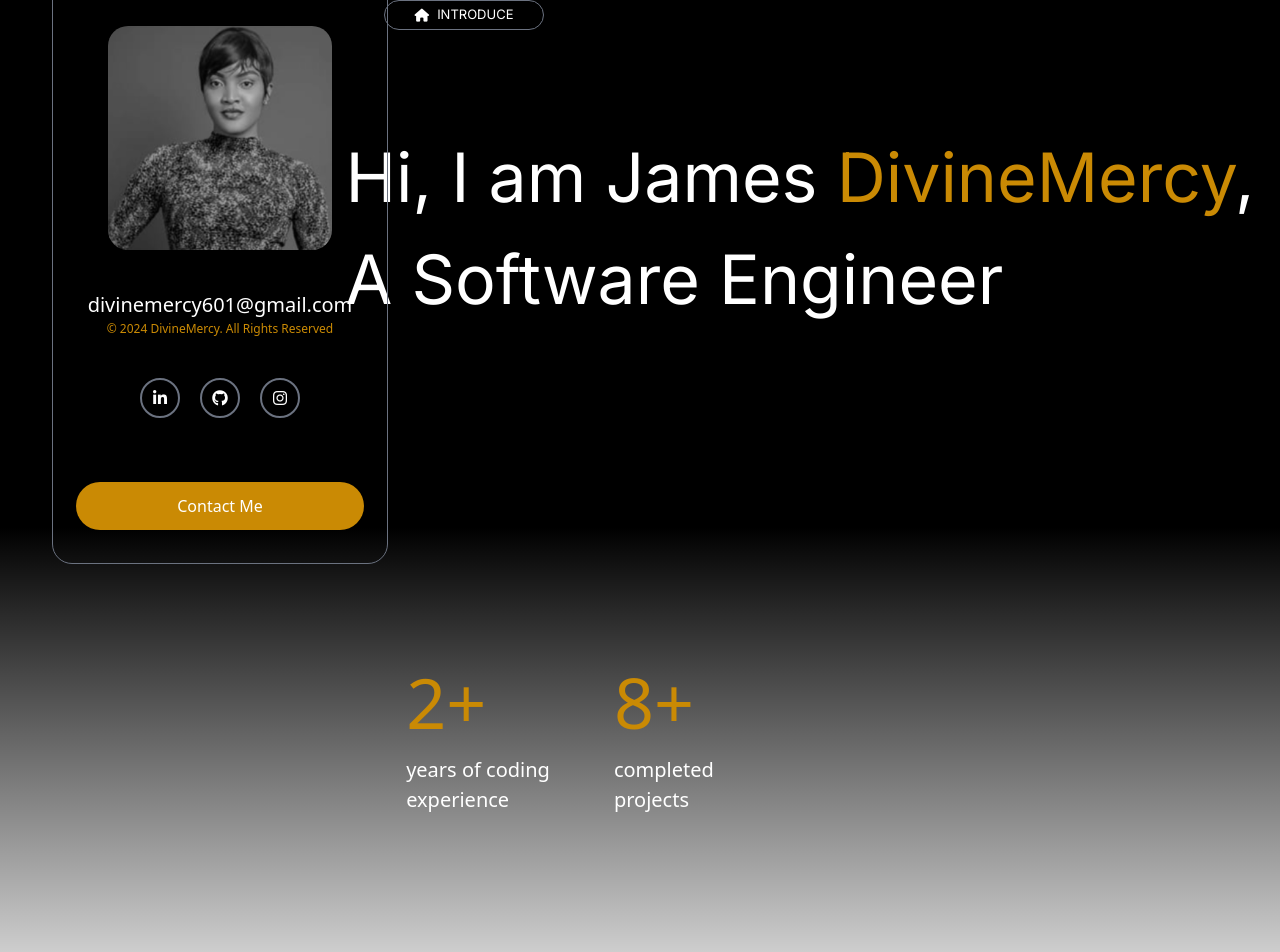
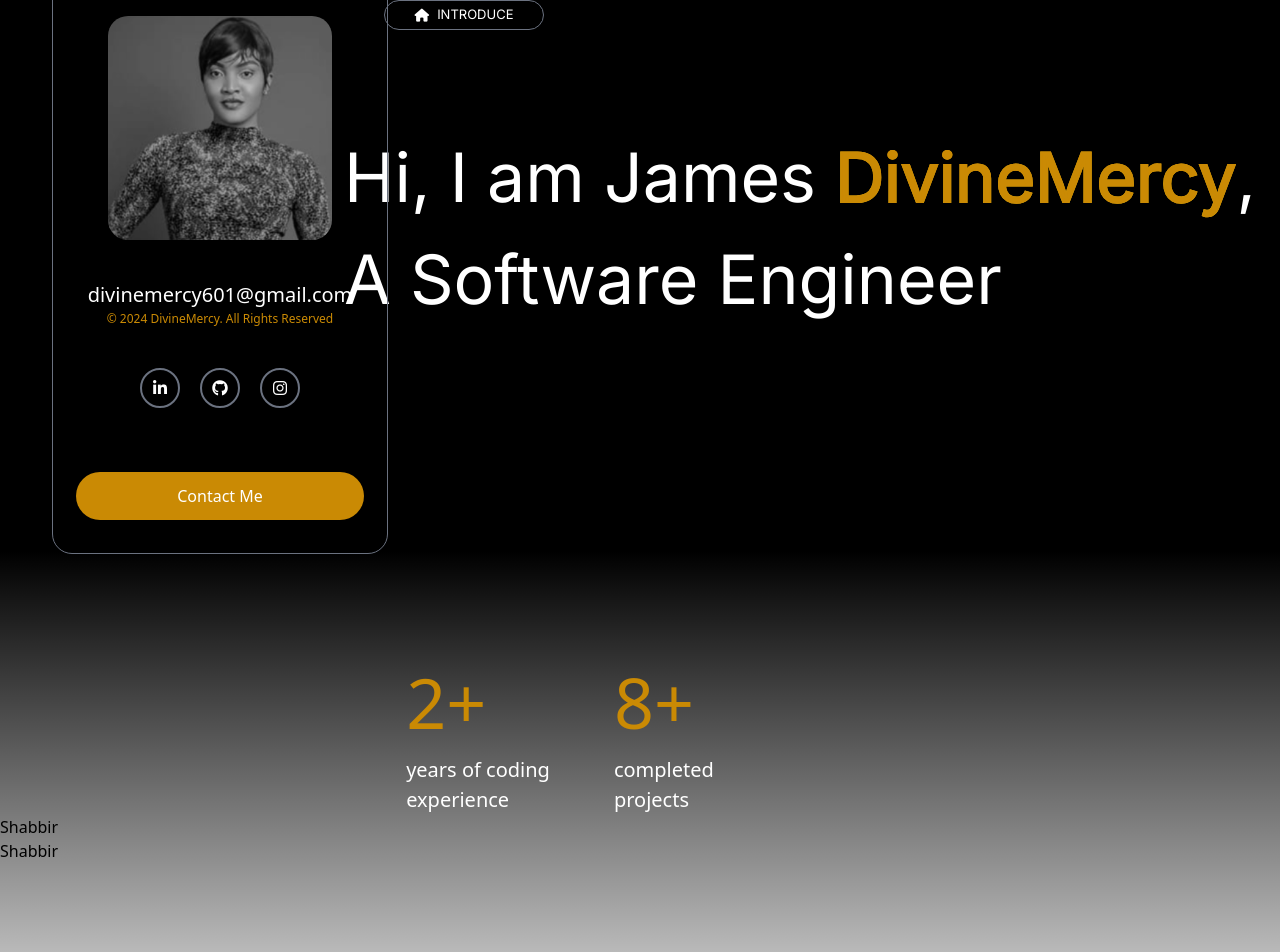
Before and after one commit to Divinegirl8/project, a React (Create React App) app: page /heroPage in a window 1280 px wide. Shown: the part 160-1112 px from the top of the page. Built offline with nearby package versions, Linux system fonts and the light colour scheme.

Commit message:
new commit

```diff
--- a/src/component/HeroPage/index.module.css
+++ b/src/component/HeroPage/index.module.css
@@ -10,3 +10,29 @@
 .animateRotate {
   animation: rotate 10s linear infinite;
 } */
+
+
+
+.txt {
+  color: transparent;
+  -webkit-text-stroke: 2px #ca8a04;
+  position: relative;
+  display: inline-block;
+  background: linear-gradient(to top, #facc15 0%, #ca8a04 50%, transparent 100%);
+  background-size: 100% 200%;
+  -webkit-background-clip: text;
+  background-clip: text;
+  animation: fillEffect 3s infinite ease-in-out;
+}
+
+@keyframes fillEffect {
+  0% {
+      background-position: 0% 100%;
+  }
+  50% {
+      background-position: 0% 50%;
+  }
+  100% {
+      background-position: 0% 0%;
+  }
+}
--- a/src/component/HeroPage/index.tsx
+++ b/src/component/HeroPage/index.tsx
@@ -26,7 +26,7 @@
 //         <div className={`cursor-none bg-gradient-to-b from-black via-black to-transparent lg:pb-[15rem] pb-[45rem]  relative  ${style.customCursor}`} ref={ref}>
 //             <div className="">
 
-//                 <div className="border-gray-500 border-[0.5px] lg:w-[21rem] h-[39rem] mt-5  px-2 mx-5 lg:px-0 rounded-[20px] lg:left-5 lg:top-10 lg:mt-[80px] sm:mx-[2rem] lg:fixed z-50">
+//                 <div className="border-gray-500 border-[0.5px] lg:w-[21rem] h-[39rem] mt-5  px-2 mx-5 lg:px-0 rounded-[20px] lg:left-5 lg:top-[10px] lg:my-[5rem]   sm:mx-[2rem] lg:fixed z-50">
 
 //                    <div className="mt-5 ml-7">
 //                    <img src={logo} className=" w-[9rem]" />
@@ -47,7 +47,6 @@
 //                     </div>
 
 
-
 //                         <div className="rounded-[50px] h-10 w-10 border-2 border-gray-500 hover:border-yellow-600 text-white flex items-center justify-center cursor-pointer">
 //                             <a href="https://github.com/Divinegirl8" target="_blank" rel="noopener noreferrer">
 //                                 <i className="fa-brands fa-github" style={{ color: "#fff" }}></i>
@@ -64,7 +63,7 @@
 //                         </div>
 
 
-//                 </div>
+//                    </div>
 
 //                     <div className="lg:flex lg:items-center justify-center mt-16">
 //                         <div onClick={handleModalToggle}>
@@ -82,7 +81,9 @@
 
 
 //                 </div>
-//                 <div className="flex lg:ml-[27rem] lg:pt-[10rem] pt-[5rem] ml-5">
+
+
+//                 <div className="flex lg:hidden pt-[5rem] ml-5">
 //                     <div className="flex flex-row gap-2 justify-center border-gray-500 border w-[10rem] h-[30px] rounded-[20px] pt-1">
 //                         <i className="fa-solid fa-house" style={{ color: "#fff", paddingTop: "3px", fontSize:"13px" }}></i>
 //                         <p className="font-normal text-white font-fontInter uppercase lg:text-[13px] text-[12px] mt-[1px] lg:mt-0">Introduce</p>
@@ -90,6 +91,7 @@
 //                 </div>
 
 //                 <div className="lg:hidden">
+
 //                     <p className=" font-normal text-[40px] text-white font-fontInter pt-[3rem] ml-5 ">
 //                         Hi, I am James <span className="text-yellow-600">DivineMercy</span>, A Software Engineer
 //                     </p>
@@ -97,20 +99,43 @@
 //                 </div>
 
 
-//                 <div className="text-center lg:ml-[16rem] hidden lg:block">
-//                     <p className="lg:pt-[5rem] font-normal text-[68px] text-white font-fontInter">
+
+
+//                  <div className="lg:flex flex-col text-white justify-center items-center mt-[10rem] hidden">
+//                 <div className="mr-[22rem]">
+//                 <div className="flex flex-row gap-2 items-center justify-center border-gray-500 border w-[10rem] h-[30px] rounded-[20px]">
+//                     <i className="fa-solid fa-house" style={{ color: "#fff", fontSize: "13px" }}></i>
+//                     <p className="font-normal text-white font-fontInter uppercase lg:text-[13px] text-[12px]">Introduce</p>
+//                 </div>
+//                 </div>
+
+//                     <div className="font-normal text-[68px] text-white font-fontInter ml-[20rem] mt-[6rem]">
+//                     <p>
 //                         Hi, I am James <span className="text-yellow-600">DivineMercy</span>,
 //                     </p>
 
-//                 </div>
+//                     <p>A Software Engineer</p>
+//                     </div>
+//                  </div>
 
-//                 <div className="ext-center lg:ml-[27rem] justify-center ml-7  hidden lg:block">
-//                 <p className="font-normal text-[68px] text-white font-fontInter">A Software Engineer</p>
 
+
+
+
+//                 <div className="text-white  ml-5 mt-16  flex flex-row gap-16 lg:hidden">
+//                    <div>
+//                    <h1 className="lg:text-[70px] text-[40px] text-yellow-600">2+</h1>
+//                    <h4 className="flex flex-col lg:text-[20px] text-[15px]">years of coding <span>experience</span> </h4>
+//                     </div>
+
+//                     <div>
+//                    <h1 className="lg:text-[70px] text-[40px] text-yellow-600">8+</h1>
+//                    <h4 className="flex flex-col lg:text-[20px] text-[15px]">completed <span>projects</span></h4>
+//                     </div>
 //                 </div>
 
 
-//                 <div className="text-white  lg:ml-[27rem] ml-5 mt-16 lg:mt-[20rem] flex flex-row gap-16">
+//                 <div className="text-white  hidden justify-center  mt-[20rem] lg:flex flex-row gap-16 mr-[10rem]">
 //                    <div>
 //                    <h1 className="lg:text-[70px] text-[40px] text-yellow-600">2+</h1>
 //                    <h4 className="flex flex-col lg:text-[20px] text-[15px]">years of coding <span>experience</span> </h4>
@@ -161,7 +186,7 @@ const HeroPage = React.forwardRef<HTMLDivElement, {}>((props, ref) => {
         <div className={`cursor-none bg-gradient-to-b from-black via-black to-transparent lg:pb-[15rem] pb-[45rem]  relative  ${style.customCursor}`} ref={ref}>
             <div className="">
 
-                <div className="border-gray-500 border-[0.5px] lg:w-[21rem] h-[39rem] mt-5  px-2 mx-5 lg:px-0 rounded-[20px] lg:left-5 lg:top-10 lg:mt-[60px] sm:mx-[2rem] lg:fixed z-50">
+                <div className="border-gray-500 border-[0.5px] lg:w-[21rem] h-[39rem] mt-5  px-2 mx-5 lg:px-0 rounded-[20px] lg:left-5 lg:top-[10px] lg:my-[5rem]   sm:mx-[2rem] lg:fixed z-50">
 
                    <div className="mt-5 ml-7">
                    <img src={logo} className=" w-[9rem]" />
@@ -182,7 +207,6 @@ const HeroPage = React.forwardRef<HTMLDivElement, {}>((props, ref) => {
                     </div>
 
 
-
                         <div className="rounded-[50px] h-10 w-10 border-2 border-gray-500 hover:border-yellow-600 text-white flex items-center justify-center cursor-pointer">
                             <a href="https://github.com/Divinegirl8" target="_blank" rel="noopener noreferrer">
                                 <i className="fa-brands fa-github" style={{ color: "#fff" }}></i>
@@ -199,7 +223,7 @@ const HeroPage = React.forwardRef<HTMLDivElement, {}>((props, ref) => {
                         </div>
 
 
-                </div>
+                   </div>
 
                     <div className="lg:flex lg:items-center justify-center mt-16">
                         <div onClick={handleModalToggle}>
@@ -217,6 +241,8 @@ const HeroPage = React.forwardRef<HTMLDivElement, {}>((props, ref) => {
 
 
                 </div>
+
+
                 <div className="flex lg:hidden pt-[5rem] ml-5">
                     <div className="flex flex-row gap-2 justify-center border-gray-500 border w-[10rem] h-[30px] rounded-[20px] pt-1">
                         <i className="fa-solid fa-house" style={{ color: "#fff", paddingTop: "3px", fontSize:"13px" }}></i>
@@ -227,7 +253,7 @@ const HeroPage = React.forwardRef<HTMLDivElement, {}>((props, ref) => {
                 <div className="lg:hidden">
 
                     <p className=" font-normal text-[40px] text-white font-fontInter pt-[3rem] ml-5 ">
-                        Hi, I am James <span className="text-yellow-600">DivineMercy</span>, A Software Engineer
+                        Hi, I am James <span className={`text-yellow-600 ${style.txt} `}>DivineMercy</span>, A Software Engineer
                     </p>
 
                 </div>
@@ -245,7 +271,7 @@ const HeroPage = React.forwardRef<HTMLDivElement, {}>((props, ref) => {
 
                     <div className="font-normal text-[68px] text-white font-fontInter ml-[20rem] mt-[6rem]">
                     <p>
-                        Hi, I am James <span className="text-yellow-600">DivineMercy</span>,
+                        Hi, I am James <span className={`text-yellow-600 ${style.txt} `}>DivineMercy</span>,
                     </p>
 
                     <p>A Software Engineer</p>
@@ -281,10 +307,15 @@ const HeroPage = React.forwardRef<HTMLDivElement, {}>((props, ref) => {
                     </div>
                 </div>
 
+<div className={style.main}>
+  <h2 >Shabbir</h2>
+  <h2 >Shabbir</h2>
+</div>
 
                             </div>
 
             <div className="absolute inset-x-0 bottom-0 h-20 bg-gradient-to-b from-transparent to-[gray-900] z-10"></div>
+
         </div>
     );
 });
```
